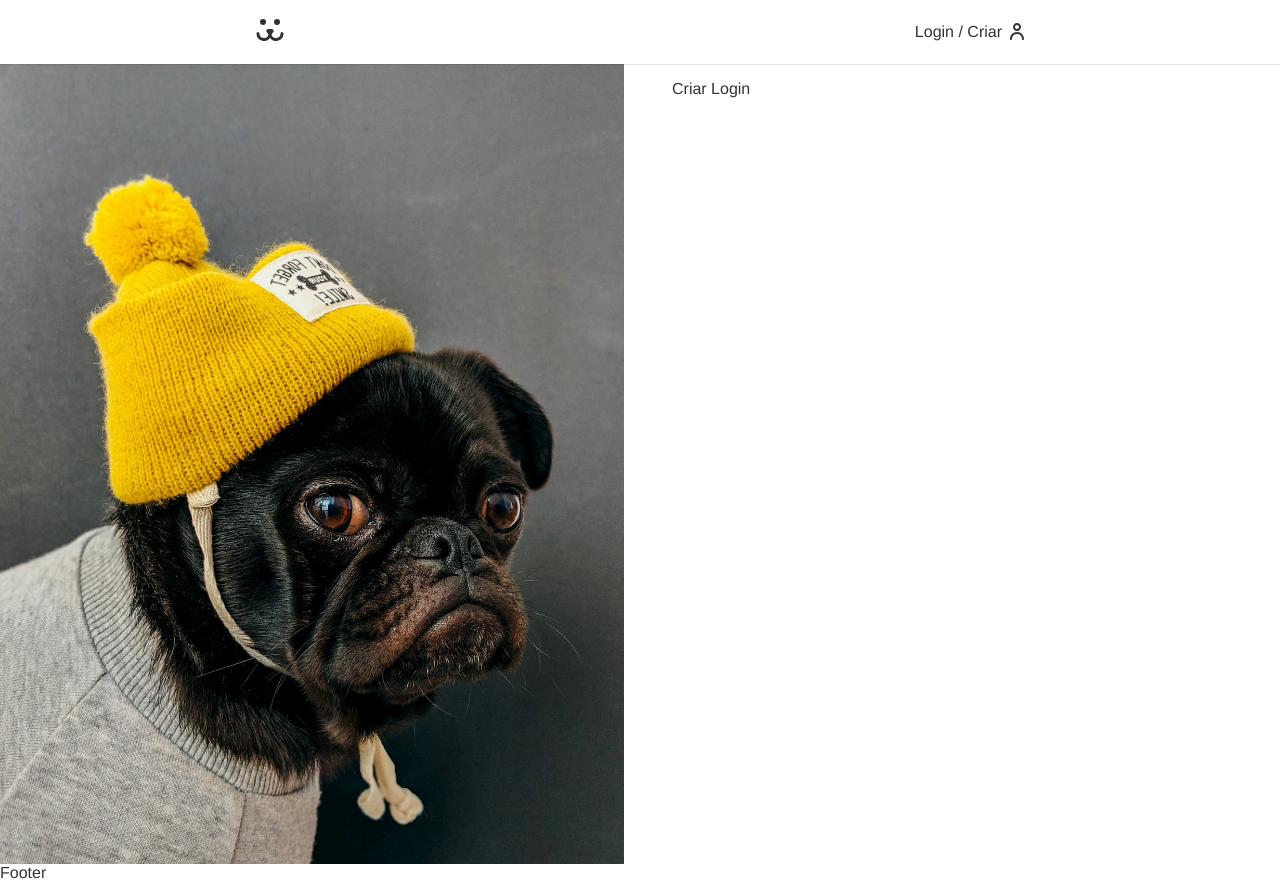
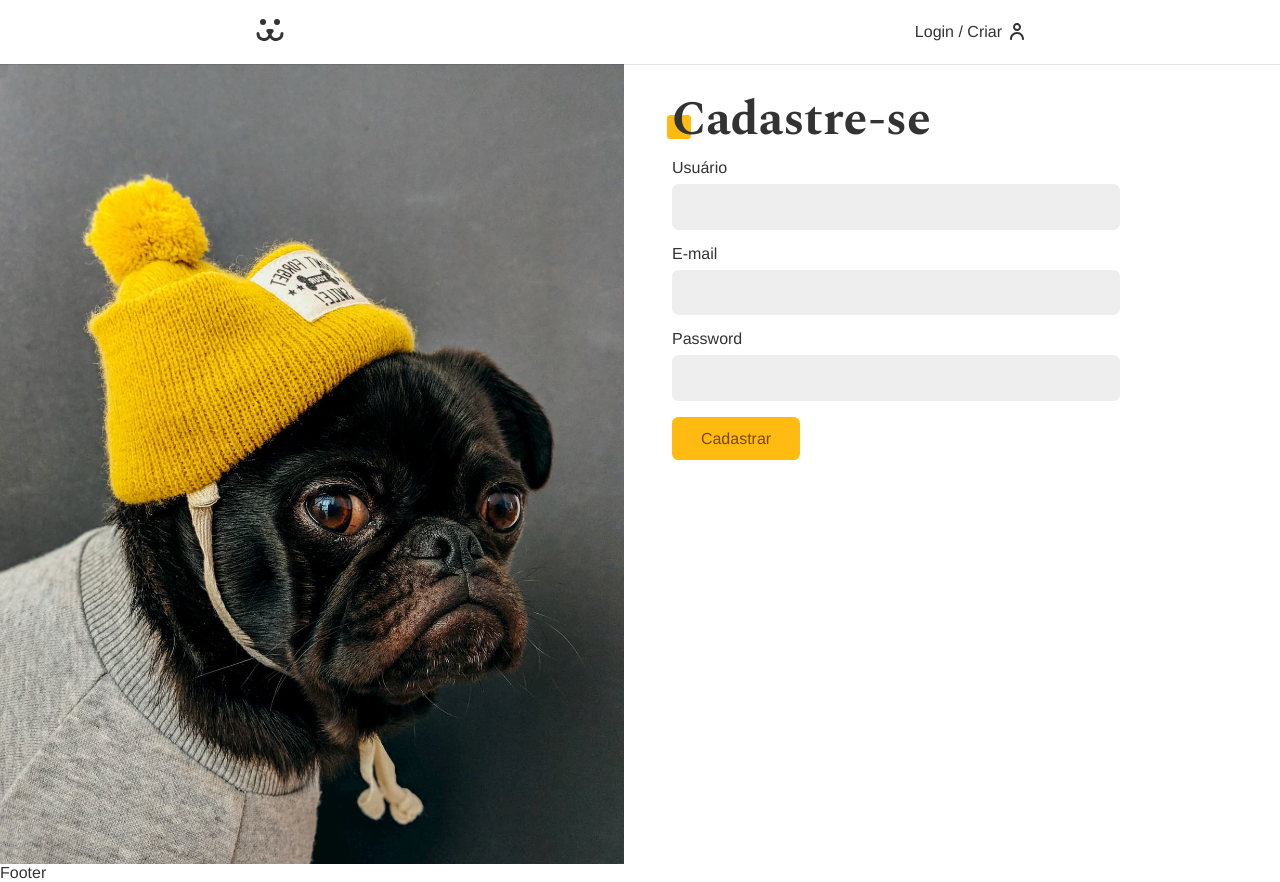
Before and after one commit to Danilo09/origamid-project, a React (Create React App) app: page /login/create in a window 1280 px wide. Built offline with nearby package versions, Linux system fonts and the light colour scheme.

Commit message:
Form Create Login and endpoint

```diff
--- a/src/Components/Login/LoginCreate.js
+++ b/src/Components/Login/LoginCreate.js
@@ -1,8 +1,38 @@
 import React from 'react'
+import useForm from '../../Hooks/useForm';
+import Button from '../Forms/Button';
+import Input from '../Forms/Input';
+import { USER_POST } from '../../api';
+import { UserContext } from '../../userContext';
 
 function LoginCreate() {
+    const username = useForm();
+    const email = useForm('email');
+    const password = useForm();
+
+    const { userLogin } = React.useContext(UserContext);
+
+    async function handleSubmit(event) {
+        event.preventDefault();
+        const { url, options } = USER_POST({
+            username: username.value,
+            email: email.value,
+            password: password.value,
+        })
+        const response = await fetch(url, options);
+        if (response.ok) userLogin(username.value, password.value)
+
+    }
     return (
-        <div>Criar Login </div>
+        <section className='animeLeft'>
+            <h1 className='title'>Cadastre-se</h1>
+            <form onSubmit={handleSubmit}>
+                <Input label='Usuário' type='text' name="username" {...username} />
+                <Input label='E-mail' type='email' name="email" {...email} />
+                <Input label='Password' type='password' name="password" {...password} />
+                <Button>Cadastrar</Button>
+            </form>
+        </section>
     )
 }
 
--- a/src/api.js
+++ b/src/api.js
@@ -36,3 +36,16 @@
         }
     }
 }
+
+export function USER_POST(body) {
+    return {
+        url: API_URL + '/api/user',
+        options: {
+            method: 'POST',
+            headers: {
+                'Content-Type': 'application/json',
+            },
+            body: JSON.stringify(body),
+        }
+    }
+}
```
